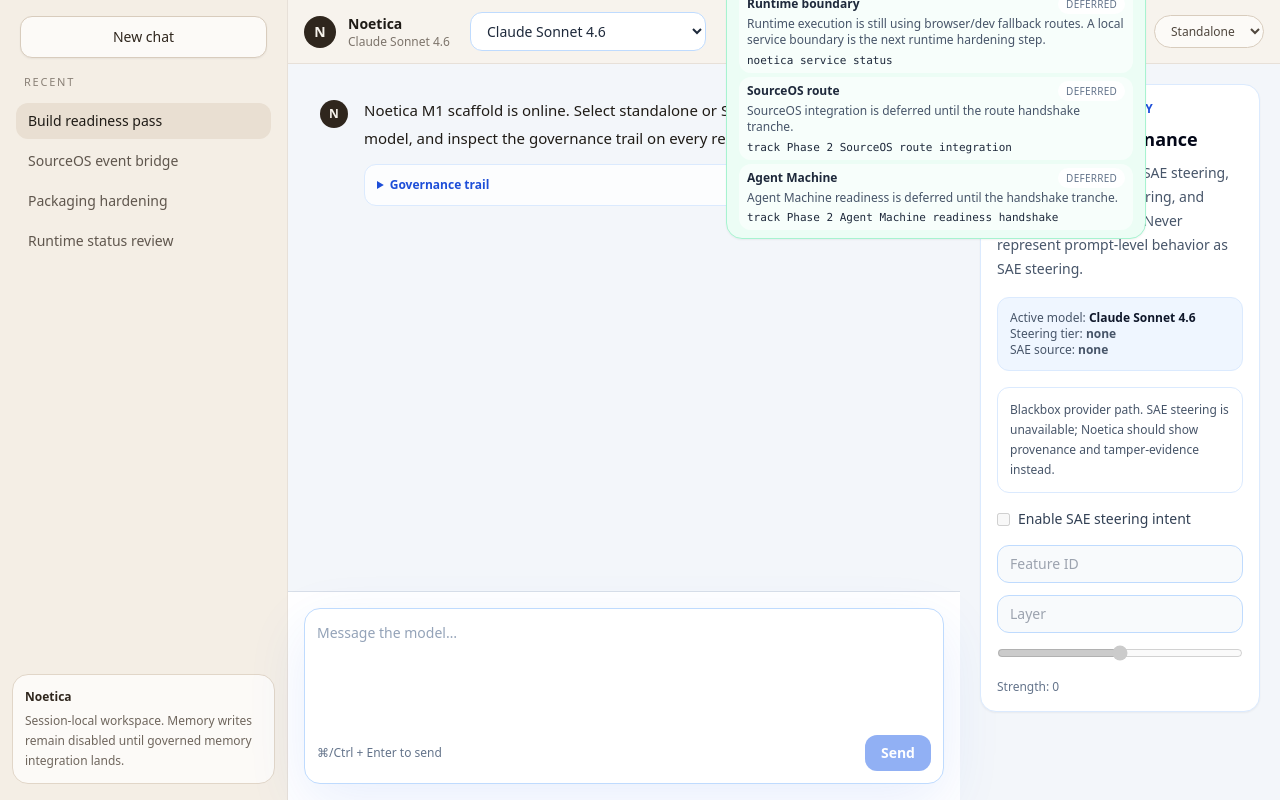
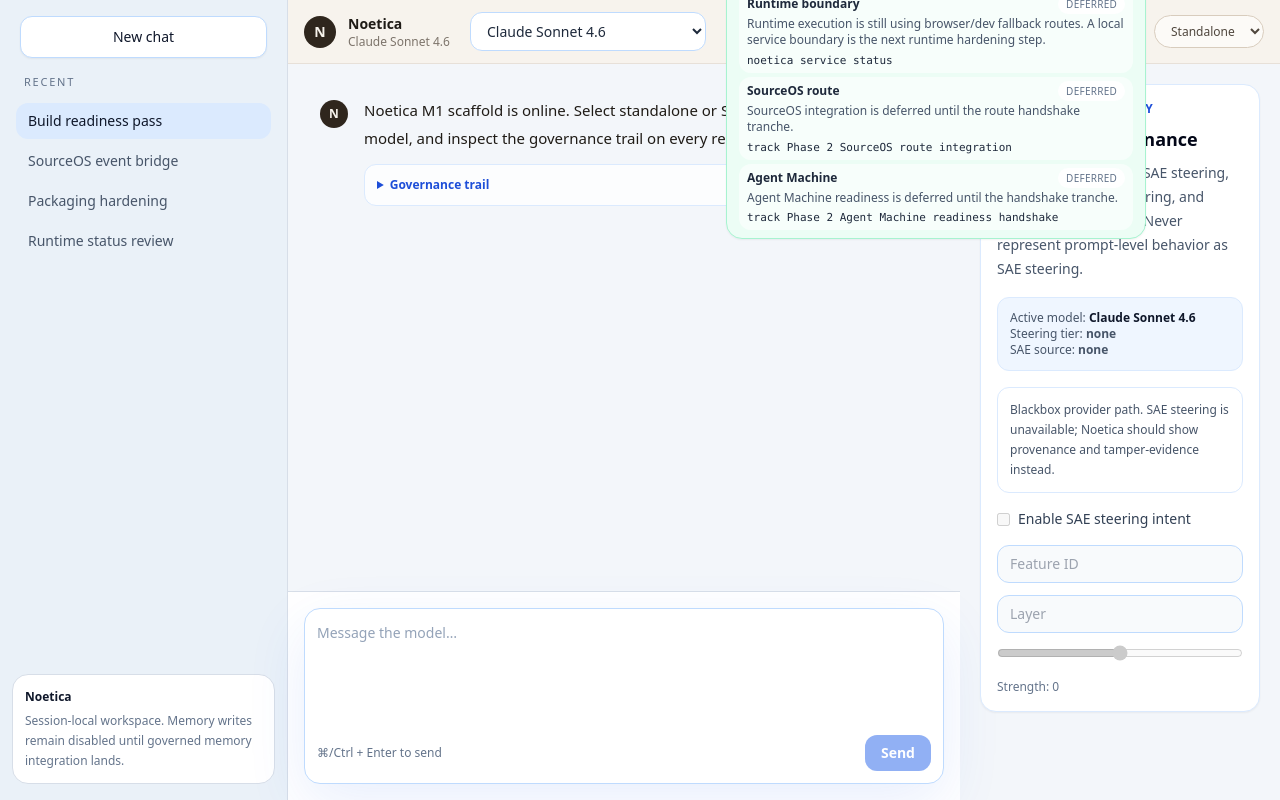
Before and after one commit to Kyroga-AI/Noetica, a Next.js app: page / in a window 1280 px wide. Built offline with nearby package versions, Linux system fonts and the light colour scheme.

Commit message:
Apply navy blue sidebar palette

```diff
--- a/components/shell/Sidebar.tsx
+++ b/components/shell/Sidebar.tsx
@@ -7,20 +7,20 @@
 
 export function Sidebar() {
   return (
-    <aside className="hidden w-72 shrink-0 border-r border-[#e7e0d8] bg-[#f4eee5] px-3 py-4 lg:flex lg:flex-col">
+    <aside className="hidden w-72 shrink-0 border-r border-[#d7dee8] bg-[#eaf1f8] px-3 py-4 lg:flex lg:flex-col">
       <div className="px-2 pb-4">
-        <button className="flex w-full items-center justify-center rounded-xl border border-[#d8ccbd] bg-[#fcfaf7] px-3 py-2.5 text-sm font-medium text-[#2f261d] shadow-sm transition hover:bg-white">
+        <button className="flex w-full items-center justify-center rounded-xl border border-[#bfdbfe] bg-white px-3 py-2.5 text-sm font-medium text-[#0f172a] shadow-sm transition hover:bg-[#f8fafc]">
           New chat
         </button>
       </div>
 
       <nav className="min-h-0 flex-1 space-y-1 overflow-y-auto px-1">
-        <div className="px-2 pb-2 text-[11px] font-medium uppercase tracking-[0.16em] text-[#8a8177]">Recent</div>
+        <div className="px-2 pb-2 text-[11px] font-medium uppercase tracking-[0.16em] text-[#64748b]">Recent</div>
         {conversations.map((item, index) => (
           <button
             key={item}
             className={`w-full truncate rounded-xl px-3 py-2 text-left text-sm transition ${
-              index === 0 ? 'bg-[#e9dfd2] text-[#1f1b16]' : 'text-[#5f564d] hover:bg-[#eee6dc] hover:text-[#1f1b16]'
+              index === 0 ? 'bg-[#dbeafe] text-[#0f172a]' : 'text-[#475569] hover:bg-[#f8fafc] hover:text-[#0f172a]'
             }`}
           >
             {item}
@@ -28,8 +28,8 @@
         ))}
       </nav>
 
-      <div className="mt-4 rounded-2xl border border-[#e1d6c8] bg-[#fcfaf7] p-3 text-xs leading-5 text-[#6f665d]">
-        <div className="font-semibold text-[#2f261d]">Noetica</div>
+      <div className="mt-4 rounded-2xl border border-[#d7dee8] bg-white p-3 text-xs leading-5 text-[#64748b]">
+        <div className="font-semibold text-[#0f172a]">Noetica</div>
         <p className="mt-1">Session-local workspace. Memory writes remain disabled until governed memory integration lands.</p>
       </div>
     </aside>
```
